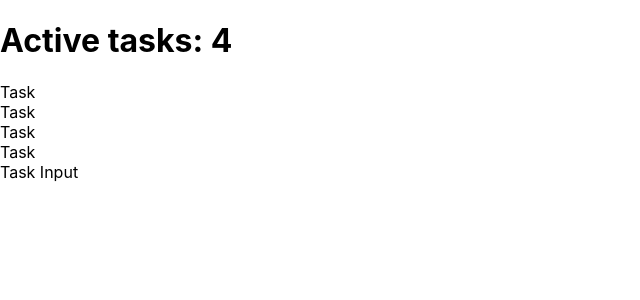
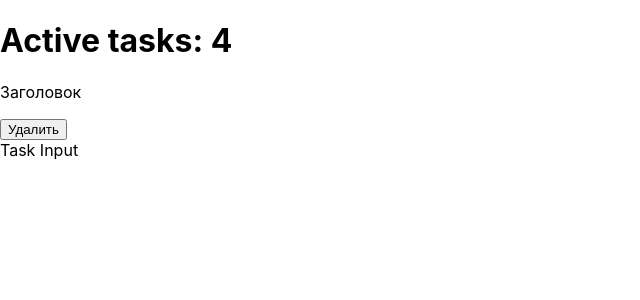
Before and after one commit to klev-o/simple-react-mobx, a React (Create React App) app: page / in a window 1280 px wide. Shown: the top 300 px of the page, without its empty margins (0-640 px from the left). Built offline with nearby package versions, Linux system fonts and the light colour scheme.

Commit message:
added base template for Task

```diff
--- a/src/App.js
+++ b/src/App.js
@@ -1,4 +1,5 @@
 import React from 'react';
+import Task from "./components/Task";
 
 class App extends React.Component {
     render() {
@@ -7,11 +8,7 @@ class App extends React.Component {
         return (
             <div className="App">
                 <h1 className="top">Active tasks: 4</h1>
-                <div>Task</div>
-                <div>Task</div>
-                <div>Task</div>
-                <div>Task</div>
-
+                <Task />
                 <div>Task Input</div>
             </div>
         )
--- /dev/null
+++ b/src/components/Task.js
@@ -0,0 +1,13 @@
+import React from 'react';
+
+const Task = () => {
+
+    return (
+        <div className='task'>
+            <p>Заголовок</p>
+            <button>Удалить</button>
+        </div>
+    );
+};
+
+export default Task;
```
